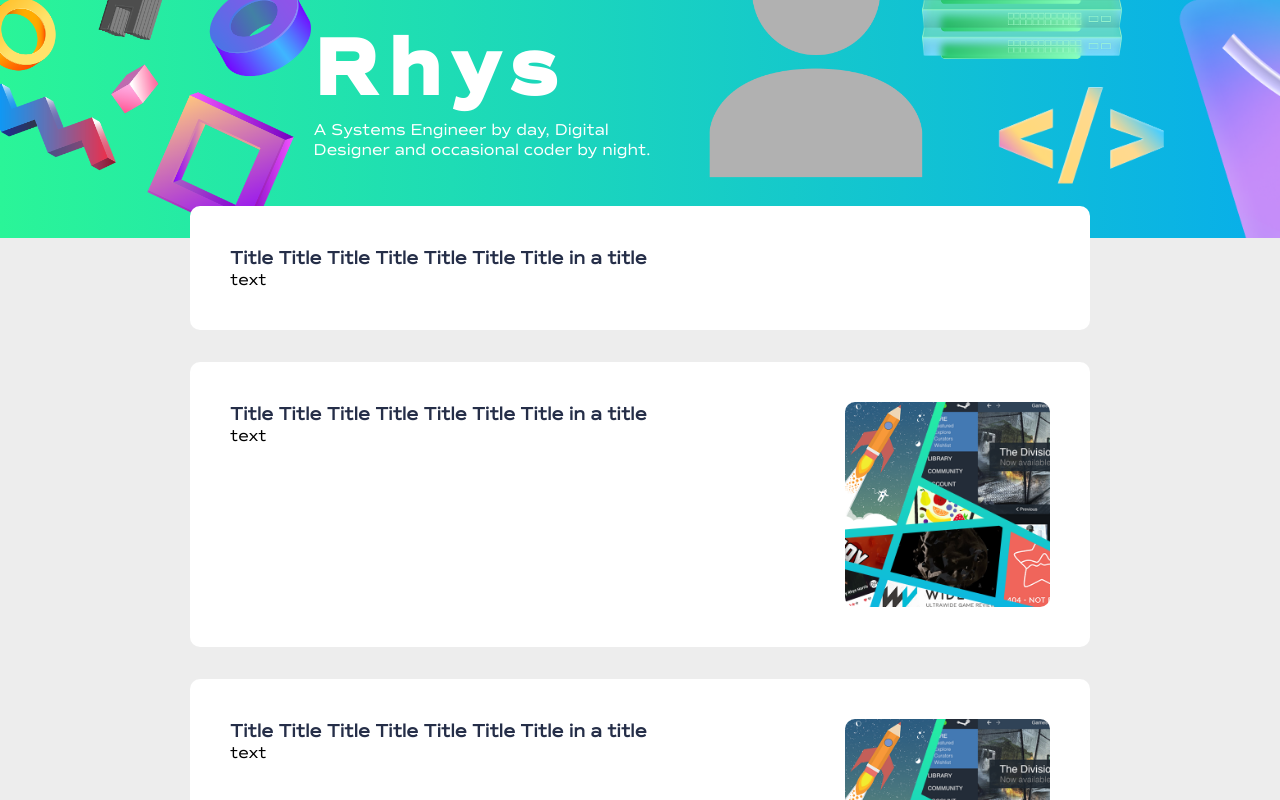
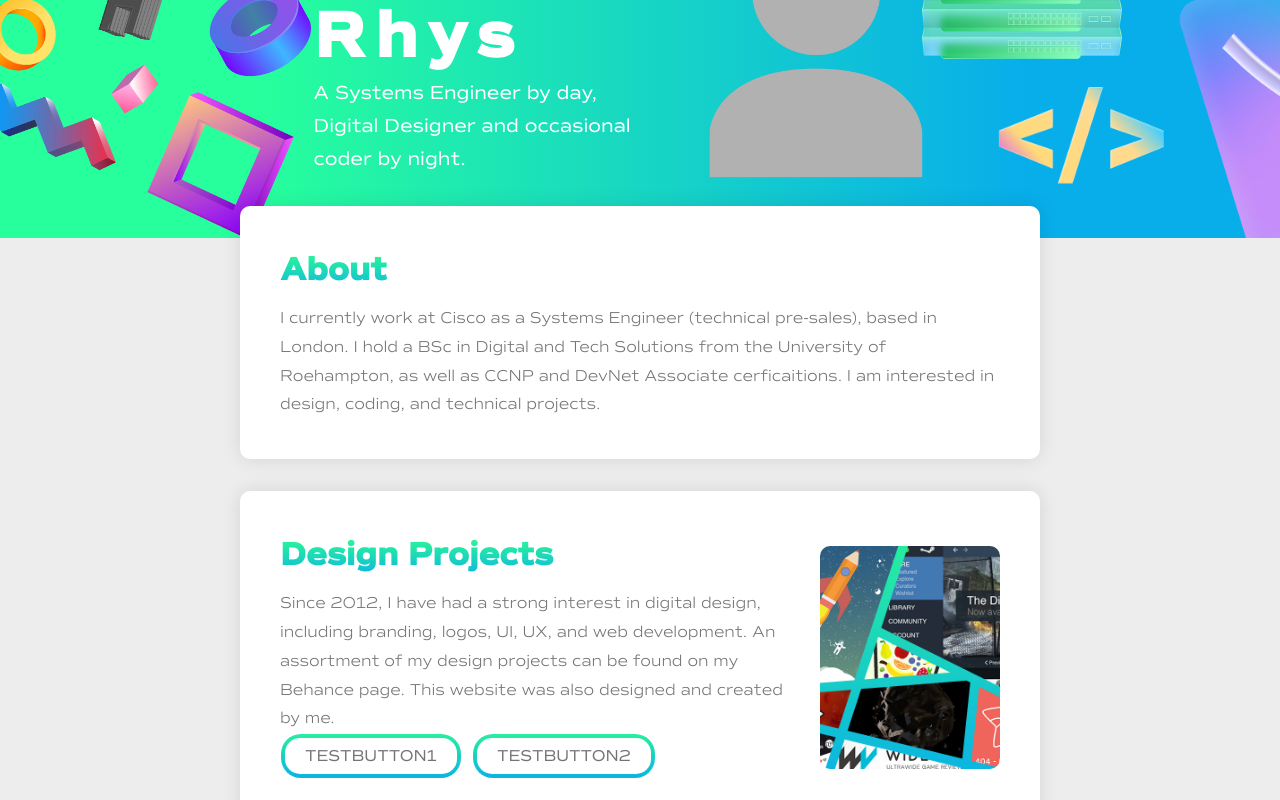
Before and after one commit to rhyscharris/rhys.uk, a React (Create React App) app: page / in a window 1280 px wide. Shown: the part 200-1000 px from the top of the page. Built offline with nearby package versions, Linux system fonts and the light colour scheme.

Commit message:
Bug fixes and early version of buttons

```diff
--- a/src/components/Buttons.css
+++ b/src/components/Buttons.css
@@ -1,14 +1,47 @@
 :root {
-    --primary: linear-gradient(90deg, rgba(42,245,152,1) 0%, rgba(8,174,234,1) 100%);
+    /*--primary: linear-gradient(90deg, rgba(42,245,152,1) 0%, rgba(8,174,234,1) 100%);*/
+    --buttonprimary: linear-gradient(to top, #08AEEA -10%, #2AF598 110%);
+    --teal: #19d2c0;
     --grey: #747474;
+}
+
+.btn--outline--two {
+    position: relative;
+    box-sizing: border-box;
+    color: var(--grey);
+    background: #fff;
+    background-clip: padding-box; /* !important */
+    border: solid 5px transparent; /* !important */
+    transition: all 0.1s ease-out;
+    border-radius: 1em;
+  }
+.btn--outline--two:before {
+    content: "";
+    position: absolute;
+    top: 0;
+    right: 0;
+    bottom: 0;
+    left: 0;
+    z-index: -1;
+    margin: -4px; /* !important */
+    border-radius: inherit; /* !important */
+    background: var(--buttonprimary);
+    transition: all 0.1s ease-out;
+
+  }
+  .btn--outline--two:hover {
+    background: var(--buttonprimary);
+    z-index: -0;
+    color: #fff;
+    transition: all 0.1s ease-out;
 }
 
 .btn {
     padding: 5px 15px;
+    margin-right: 10px;
     border-radius: 20px;
-    outline: none;
-    border: none;
     cursor: pointer;
+    font-size: 1em;
 }
 
 .btn--primary {
@@ -20,22 +53,23 @@
 .btn--outline {
     background-color: transparent;
     color: var(--grey);
-    border: 1px solid var(--primary);
+    border: 3px solid var(--teal);
     transition: all 0.1s ease-out;
 }
 
 .btn--medium {
-    padding: 5px 15px;
-    font-size: 20px;
+    padding: 8px 20px;
+    font-size: 1em;
 }
 
 .btn--large {
     padding: 12px 26px;
-    font-size: 20px;
+    font-size: 1.2em;
 }
 
 .btn--outline:hover {
     background: var(--primary);
+    border: 3px solid var(--teal);
     color: #fff;
     transition: all 0.1s ease-out;
 }
--- a/src/components/Buttons.js
+++ b/src/components/Buttons.js
@@ -2,7 +2,7 @@ import React from 'react';
 import './Buttons.css';
 import { Link } from 'react-router-dom';
 
-const STYLES = ['btn--primary', 'btn--outline'];
+const STYLES = ['btn--primary', 'btn--outline', 'btn--outline--two'];
 
 const SIZES = ['btn--medium', 'btn--large'];
 
--- a/src/components/CardItem.js
+++ b/src/components/CardItem.js
@@ -1,7 +1,11 @@
-import React from 'react';
+import React, { useState, useEffect } from 'react';
 import { Link } from 'react-router-dom';
+import { Button } from './Buttons';
 
 export function CardItem(props) {
+  const [click, setClick] = useState(false);
+  const [button, setButton] = useState(true);
+
   return (
     <>
       <li className='cards-item'>
@@ -9,6 +13,10 @@ export function CardItem(props) {
           <div className='cards-item-text'>
             <h5 className='cards-item-title'>{props.title}</h5>
             <p>{props.text}</p>
+            <div className='button-group'>
+              {button && <Button buttonStyle='btn--outline--two'>{props.buttonText}</Button>}
+              {button && <Button buttonStyle='btn--outline--two'>{props.buttonText2}</Button>}
+            </div>
           </div>
           <img
             className='cards-item-img'
--- a/src/components/Cards.css
+++ b/src/components/Cards.css
@@ -4,7 +4,7 @@
   }
 
   .cards-container {
-    max-width: 900px;
+    max-width: 800px;
     width: 90%;
     margin: 0 auto;
   }
@@ -14,19 +14,20 @@
   }
 
   .cards-item {
+    position: relative;
     display: flex;
     margin-bottom: 2rem;
     border-radius: 10px;
     background-color: #fff;
+    z-index: 0;
+    box-shadow: 0px 0px 20px 0px rgba(0,0,0,0.1);
   }
 
   .cards-item-img {
-    top: 0;
-    right: 0;
-    display: block;
+    margin-left: 20px;
+    margin-top: 15px;
     width: 25%;
-    height: 100%;
-    max-height: 100%;
+    height: 90%;
     object-fit: cover;
     border-radius: 10px;
   }
@@ -40,10 +41,24 @@
     flex:1;
   }
 
+  .cards-item-text p {
+    color: var(--grey);
+    font-family: 'commuters_sanslight',sans-serif;
+    line-height: 1.8;
+  }
+
   .cards-item-title {
     color: #252e48;
-    font-size: 18px;
-    line-height: 24px;
+    font-family: commuters_sansbold, sans-serif;
+    font-size: 2em;
+    line-height: 1.5;
+    padding-bottom: 10px;
+    background: #08AEEA;
+    background: -webkit-linear-gradient(to top, #08AEEA 15%, #2AF598 85%);
+    background: -moz-linear-gradient(to top, #08AEEA 15%, #2AF598 85%);
+    background: linear-gradient(to top, #08AEEA 15%, #2AF598 85%);
+    -webkit-background-clip: text;
+    -webkit-text-fill-color: transparent;
   }
 
   @media only screen and (min-width: 1200px) {
--- a/src/components/Cards.js
+++ b/src/components/Cards.js
@@ -9,20 +9,22 @@ function Cards() {
           <div className='cards-wrapper'>
             <ul className='cards-items'>
               <CardItemNoImage
-                title='Title Title Title Title Title Title Title in a title'
-                text='text'
+                title='About'
+                text='I currently work at Cisco as a Systems Engineer (technical pre-sales), based in London. I hold a BSc in Digital and Tech Solutions from the University of Roehampton, as well as CCNP and DevNet Associate cerficaitions. I am interested in design, coding, and technical projects.'
                 path='/'
               />
               <CardItem
                 src='images/behance.png'
-                title='Title Title Title Title Title Title Title in a title'
-                text='text'
+                title='Design Projects'
+                text='Since 2012, I have had a strong interest in digital design, including branding, logos, UI, UX, and web development. An assortment of my design projects can be found on my Behance page. This website was also designed and created by me.'
                 path='/'
+                buttonText='TESTBUTTON1'
+                buttonText2='TESTBUTTON2'
               />
               <CardItem
                 src='images/behance.png'
-                title='Title Title Title Title Title Title Title in a title'
-                text='text'
+                title='SongScore'
+                text='A social music website for reviewing music, following friends, and for discovering new music. Built in Python, Flask, and PostgreSQL - with security in mind.'
                 path='/'
               />
               <CardItem
--- a/src/components/Hero.css
+++ b/src/components/Hero.css
@@ -1,5 +1,5 @@
 :root {
-    --primary: linear-gradient(90deg, rgba(42,245,152,1) 0%, rgba(8,174,234,1) 100%);
+    --primary: linear-gradient(90deg, rgba(39, 255, 156,1) 20%, rgba(8,174,234,1) 80%);
     --grey: #747474;
     --teal: #19d2c0
 }
@@ -49,10 +49,14 @@
     min-width: 200px;
 }
 
-.hero-items h1 {
-    font-size: 5em;
+.hero-text h1 {
+    font-size: 4em;
     font-family: commuters_sansbold, sans-serif;
     letter-spacing: 10px;
+}
+.hero-text p {
+    font-size: 1.2em;
+    line-height: 1.7;
 }
 
 .hero-image {
--- a/src/components/Navbar.js
+++ b/src/components/Navbar.js
@@ -1,6 +1,5 @@
 import React, {useEffect, useState} from 'react'
 import { Link } from 'react-router-dom';
-import { Button } from './Buttons';
 import './Navbar.css';
 
 function Navbar() {
--- a/src/components/fonts/stylesheet.css
+++ /dev/null
@@ -1,36 +0,0 @@
-/*! Generated by Font Squirrel (https://www.fontsquirrel.com) on June 6, 2021 */
-
-
-
-@font-face {
-    font-family: 'commuters_sansbold';
-    src: url('commuterssans-bold-webfont.woff2') format('woff2'),
-         url('commuterssans-bold-webfont.woff') format('woff');
-    font-weight: normal;
-    font-style: normal;
-
-}
-
-
-
-
-@font-face {
-    font-family: 'commuters_sansregular';
-    src: url('commuterssans-regular-webfont.woff2') format('woff2'),
-         url('commuterssans-regular-webfont.woff') format('woff');
-    font-weight: normal;
-    font-style: normal;
-
-}
-
-
-
-
-@font-face {
-    font-family: 'commuters_sanslight';
-    src: url('commuterssans-light-webfont.woff2') format('woff2'),
-         url('commuterssans-light-webfont.woff') format('woff');
-    font-weight: normal;
-    font-style: normal;
-
-}
```
